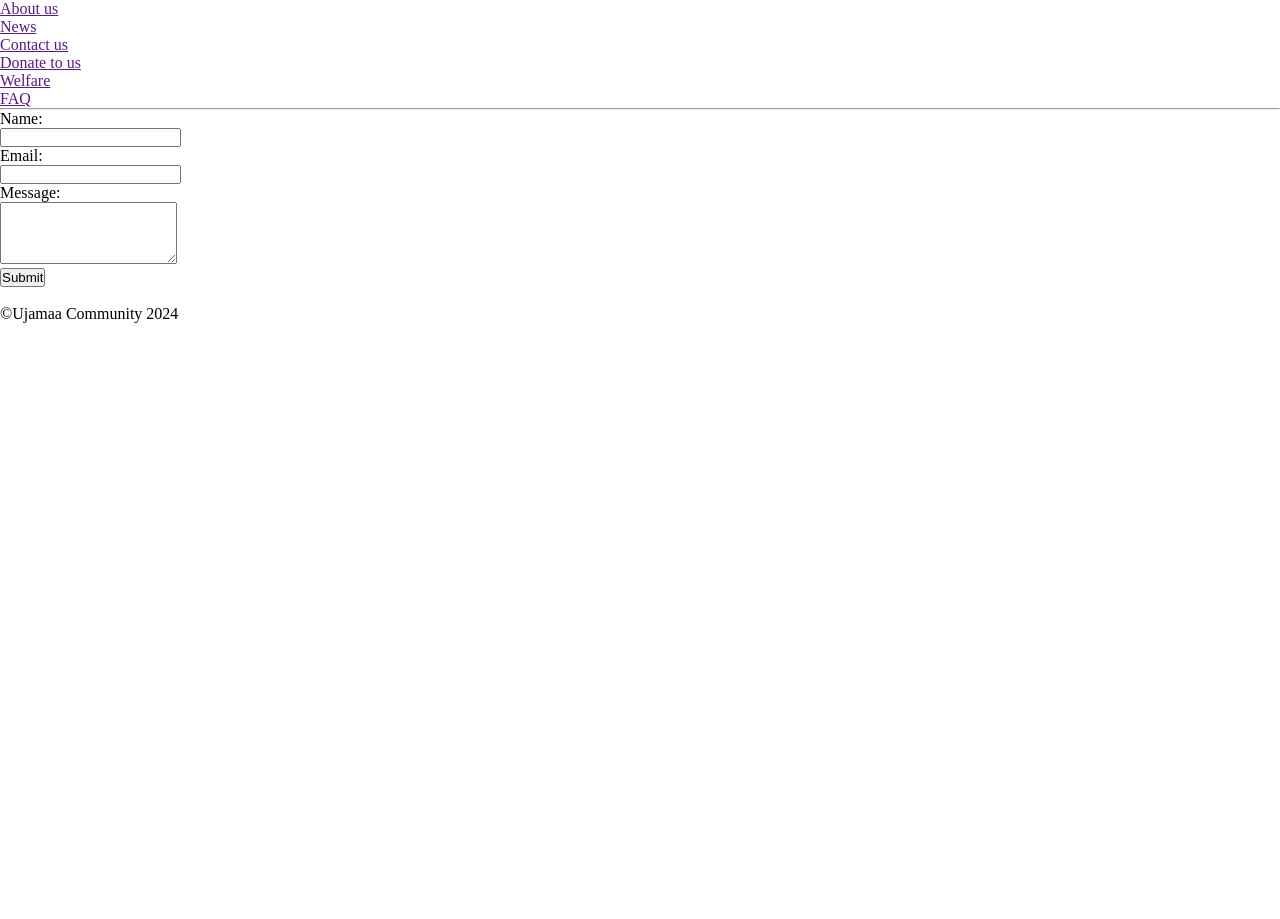
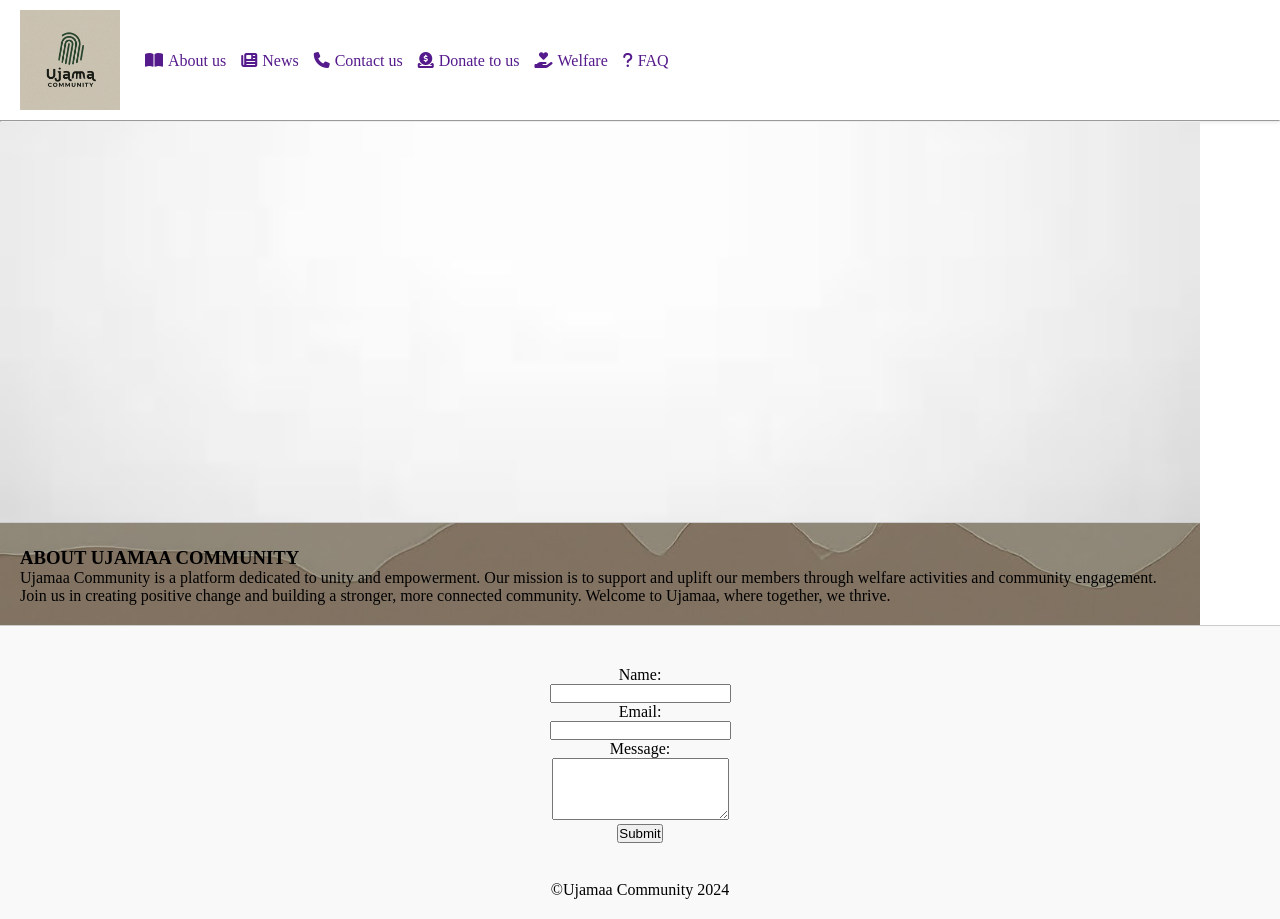
Before and after one commit to Marvolox/capstoneProject, a plain HTML site: page index.html in a window 1280 px wide. Before the commit the page ends 800 px from the top, so only its background shows below. Drawn offline with Linux system fonts and the light colour scheme.

Commit message:
added images and about page

```diff
--- a/index.html
+++ b/index.html
@@ -4,23 +4,37 @@
     <meta charset="UTF-8">
     <meta name="viewport" content="width=device-width, initial-scale=1.0">
     <title>Ujamaa Community Portal</title>
+    <link rel="stylesheet" href="https://cdnjs.cloudflare.com/ajax/libs/font-awesome/6.5.2/css/all.min.css"/>
     <link rel="stylesheet" href="style.css">
 </head>
 <body>
     <header>
         <nav>
-            <ul>
-                <li><a href="">About us</a></li>
-                <li><a href="">News</a></li>
-                <li><a href="">Contact us</a></li>
-                <li><a href="">Donate to us</a></li>
-                <li><a href="">Welfare</a></li>
-                <li><a href="">FAQ</a></li>
-            </ul>
-
+            <img src="ujamaa-logo.jpeg" alt="ujamaa-logo" class="logo">
+            <div class="navbar">
+                <ul>
+                    <li><a href=""><i class="fa-solid fa-book-open"></i>About us</a></li>
+                    <li><a href=""><i class="fa-solid fa-newspaper"></i>News</a></li>
+                    <li><a href=""><i class="fa-solid fa-phone"></i>Contact us</a></li>
+                    <li><a href=""><i class="fa-solid fa-circle-dollar-to-slot"></i>Donate to us</a></li>
+                    <li><a href=""><i class="fa-solid fa-hand-holding-heart"></i>Welfare</a></li>
+                    <li><a href=""><i class="fa-solid fa-question"></i>FAQ</a></li>
+                </ul>
+            </div>
         </nav>
     </header>
     <hr>
+    <div class="hero">
+    <div class="coverImage">
+        <img src="white.jpeg" alt="ujamaa-image" class="hero-image">
+    </div>
+        <div class="intro">
+            <h3><strong>ABOUT UJAMAA COMMUNITY</strong></h3>
+            <p>
+                Ujamaa Community is a platform dedicated to unity and empowerment. Our mission is to support and uplift our members through welfare activities and community engagement. Join us in creating positive change and building a stronger, more connected community. Welcome to Ujamaa, where together, we thrive.
+            </p>
+        </div>
+    </div>
     <footer>
         <div class="contactForm">
             <form action="" id="contactForm">
--- a/style.css
+++ b/style.css
@@ -1,4 +1,72 @@
-*{
+* {
     margin: 0;
     padding: 0;
-}
+  }
+
+  .navbar ul {
+    display: flex;
+    list-style: none;
+    padding: 20px;
+    /* Added gap property for spacing between links */
+    gap: 10px;
+  }
+
+  .navbar a {
+    text-decoration: none;
+  }
+
+  .navbar i {
+    padding: 5px;
+  }
+
+  nav {
+    display: flex;
+    /* justify-content: center;  --> Removed for logo positioning */
+    align-items: center;
+    padding: 10px 20px;
+    background-color: #fff;
+    box-shadow: 0 2px 4px rgba(0, 0, 0, 0.1);
+  }
+
+  .hero {
+    width: 150vh;
+    height: auto;
+    background-image: url(ujamaa-bg.jpeg);
+    background-size: cover;
+  }
+
+  .logo {
+    width: 100px;
+    height: auto;
+    /* Removed margin-right for logo positioning */
+  }
+
+  /* Added new rule for navbar positioning  */
+  .navbar {
+    flex: 1;  /* This expands the navbar to fill remaining space */;
+    align-items: baseline;
+    justify-content: baseline
+  }
+
+  .hero-image {
+    width: 100%;
+    height: 400px;
+    object-fit: cover;
+    object-position: center;
+    border-bottom: 1px solid #ccc;
+  }
+
+  .intro {
+    padding: 20px;
+  }
+
+  .contactForm {
+    padding: 20px;
+  }
+
+  footer {
+    text-align: center;
+    padding: 20px;
+    background-color: #f9f9f9;
+    border-top: 1px solid #ccc;
+  }
```
Also changed, not shown: img1.jpeg (added), img2.jpeg (added), img3.jpeg (added), img4.jpeg (added), img5.jpeg (added), img6.jpeg (added), ujamaa-bg.jpeg (added), ujamaa-logo.jpeg (added), ujamaa.png (added), white.jpeg (added).
